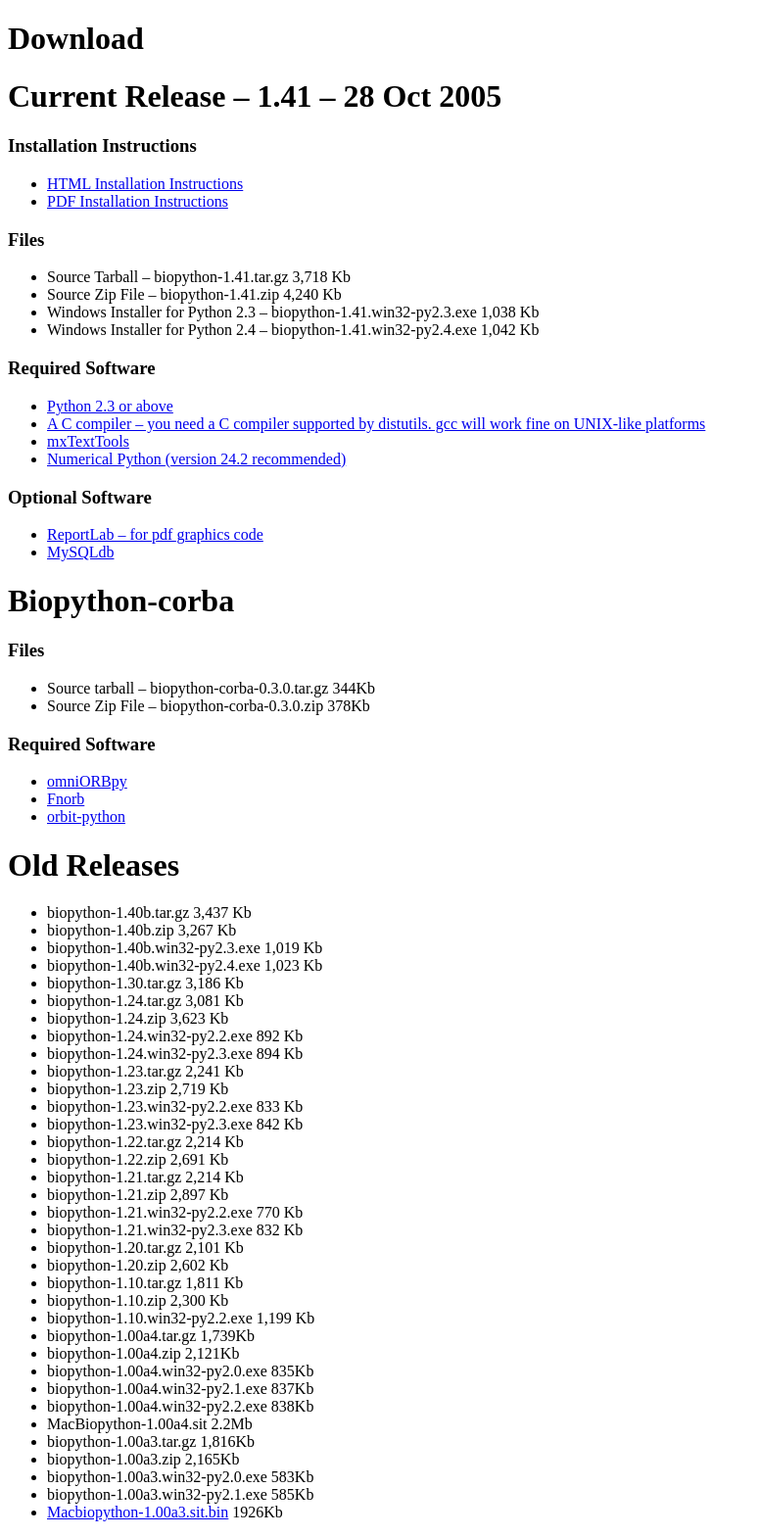
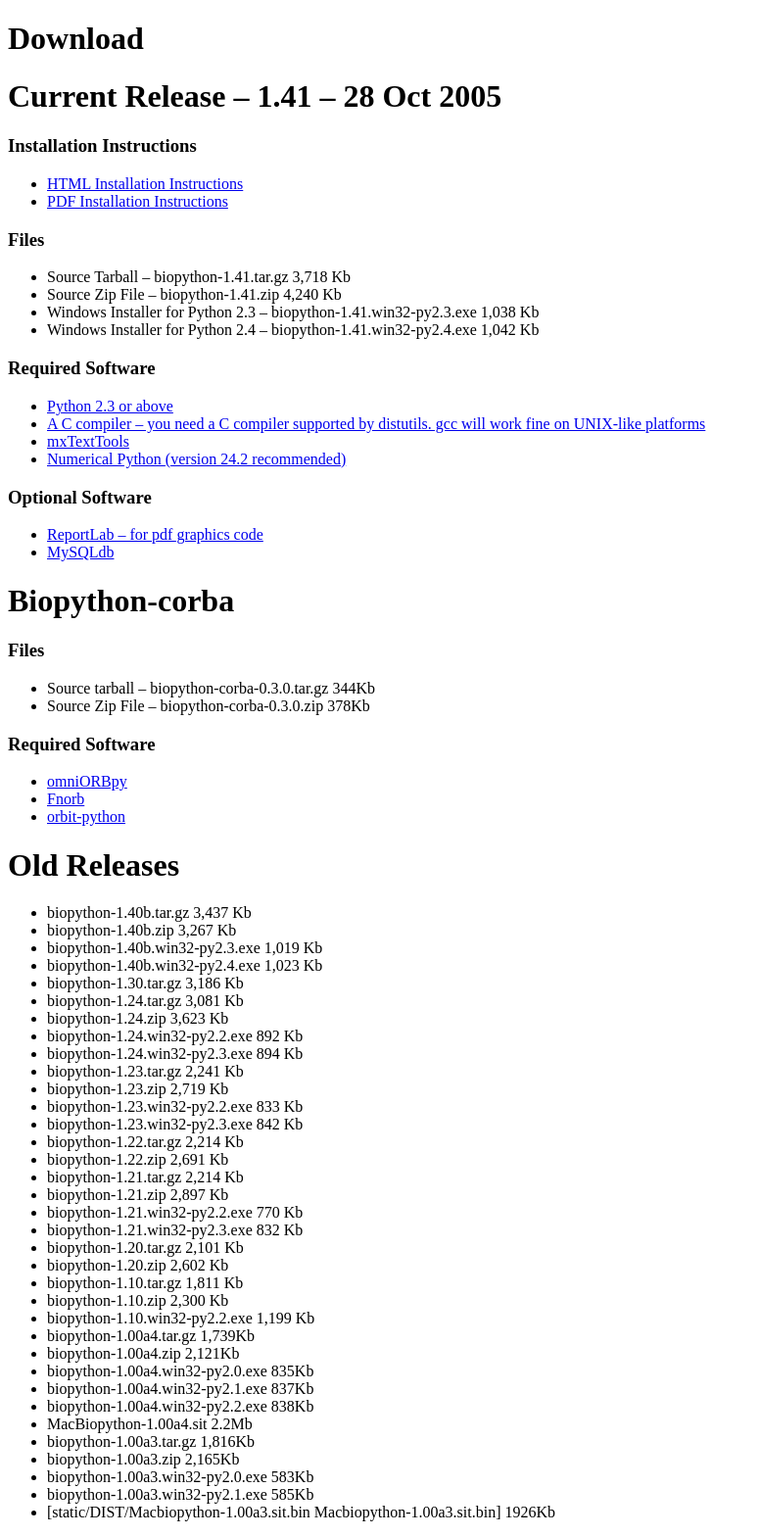
Before and after one commit to biopython/biopython.github.io, a Jekyll site: the page built from wiki/Download.md, in a window 1280 px wide. Shown: the whole page at 98% size, without its empty margins (0-775 px from the left). Built offline with Jekyll 4.4.1, drawn with Linux system fonts in a browser that asks for light colours.

Commit message:
Change to wiki page

```diff
--- a/wiki/Download.md
+++ b/wiki/Download.md
@@ -88,5 +88,5 @@ Old Releases
 -   biopython-1.00a3.zip 2,165Kb
 -   biopython-1.00a3.win32-py2.0.exe 583Kb
 -   biopython-1.00a3.win32-py2.1.exe 585Kb
--   [Macbiopython-1.00a3.sit.bin](http://biopython.open-bio.org/static/DIST/Macbiopython-1.00a3.sit.bin)
-    1926Kb
+-   \[static/DIST/Macbiopython-1.00a3.sit.bin
+    Macbiopython-1.00a3.sit.bin\] 1926Kb
```
Also changed, not shown: 1 other file.
